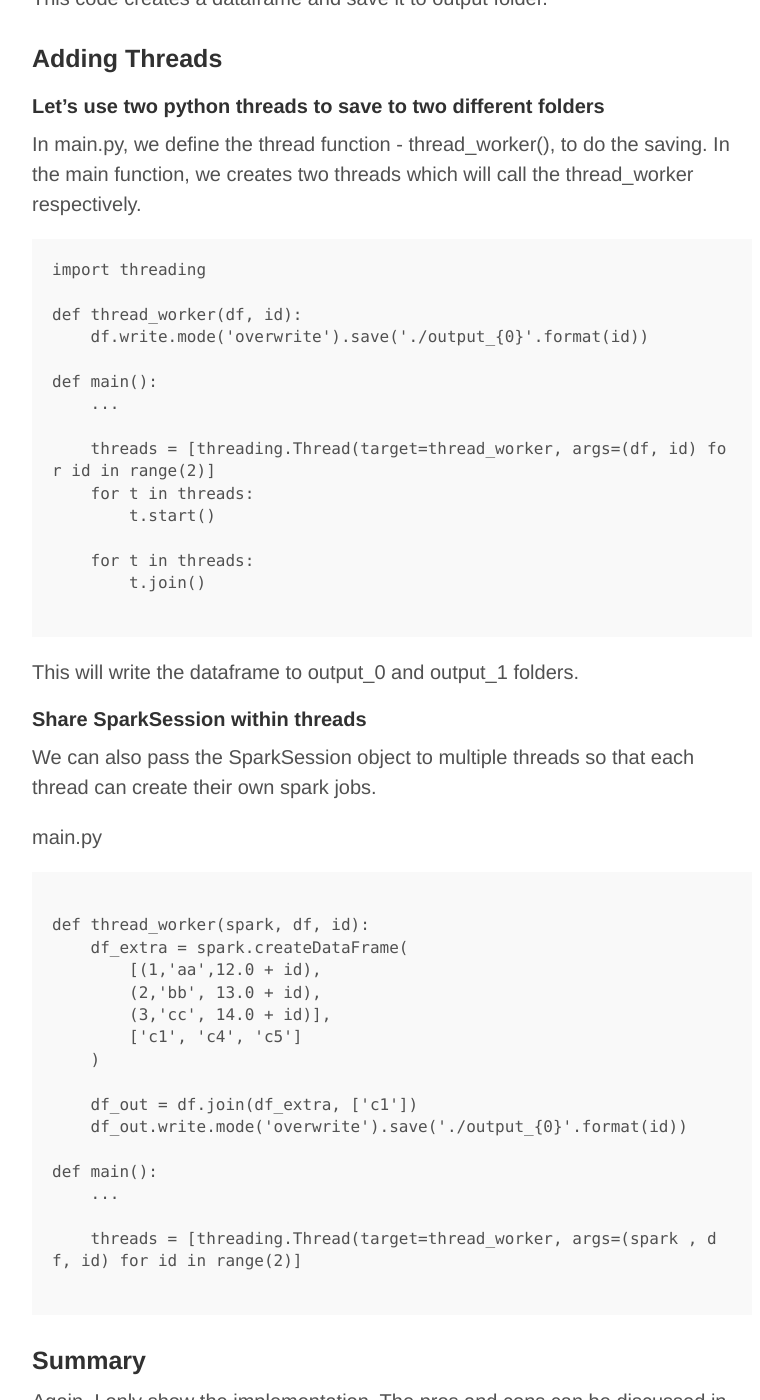
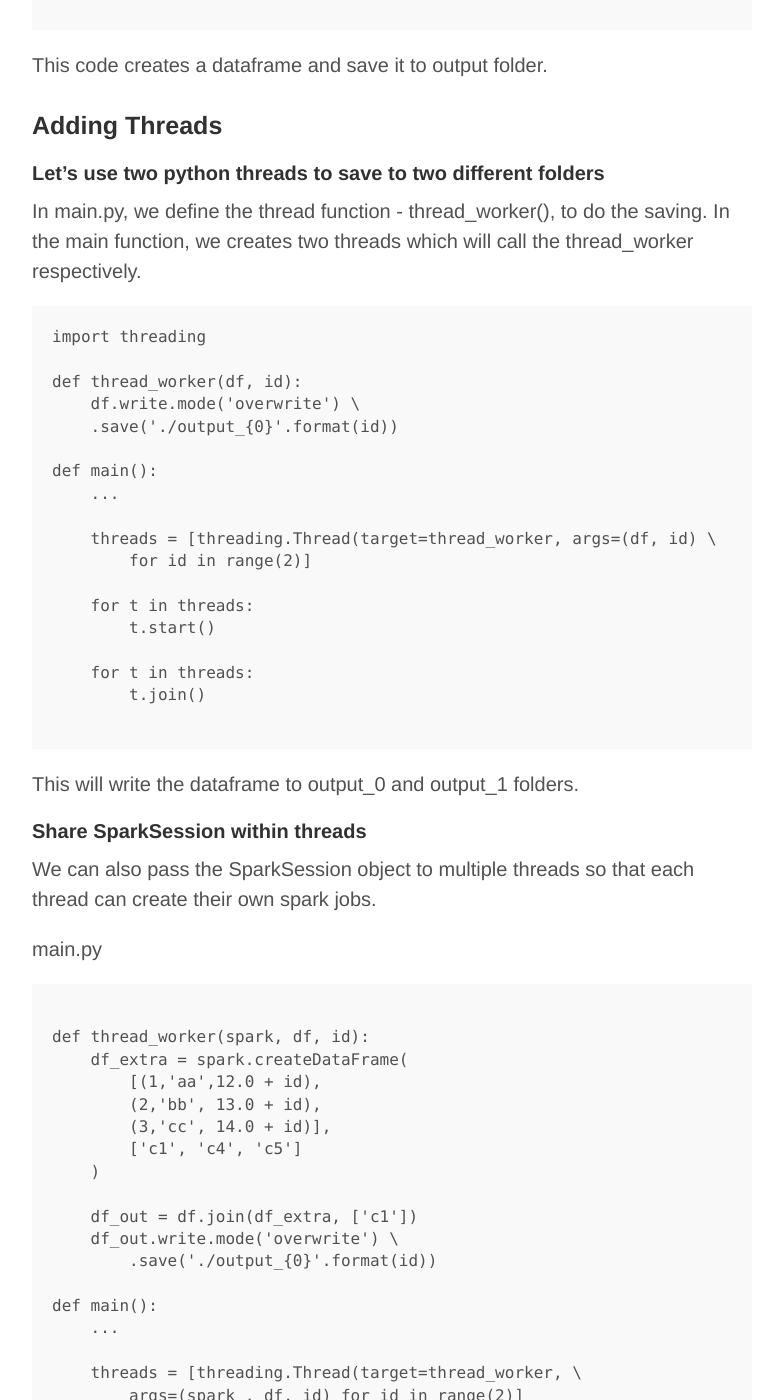
Before and after one commit to yorkhuang-au/yorkhuang-au.github.io, a Jekyll site: the page built from _posts/2019-11-17-Use-Threading-In-Pyspark.md, in a window 1280 px wide and 1400 px high, scrolled down 1039 px. Shown: the whole window, without its empty margins (248-1008 px from the left). Built offline with Jekyll 4.4.1, drawn with Linux system fonts in a browser that asks for light colours; some of the changed text lies outside the part shown.

Commit message:
add line-breakers

````diff
--- a/_posts/2019-11-17-Use-Threading-In-Pyspark.md
+++ b/_posts/2019-11-17-Use-Threading-In-Pyspark.md
@@ -15,7 +15,11 @@ main.py
 from pyspark.sql import SparkSession
 
 def main():
-    spark = SparkSession.builder.appName('Test_threading').getOrCreate()
+    spark = SparkSession \
+        .builder \
+        .appName('Test_threading') \
+        .getOrCreate()
+
     # Create a dataframe
     df = spark.createDataFrame(
         [(1,'a',2.0),
@@ -46,12 +50,15 @@ respectively.
 import threading
 
 def thread_worker(df, id):
-    df.write.mode('overwrite').save('./output_{0}'.format(id))
+    df.write.mode('overwrite') \
+    .save('./output_{0}'.format(id))
 
 def main():
     ...
 
-    threads = [threading.Thread(target=thread_worker, args=(df, id) for id in range(2)]
+    threads = [threading.Thread(target=thread_worker, args=(df, id) \
+        for id in range(2)]
+
     for t in threads:
         t.start()
 
@@ -78,12 +85,14 @@ def thread_worker(spark, df, id):
     )
 
     df_out = df.join(df_extra, ['c1'])
-    df_out.write.mode('overwrite').save('./output_{0}'.format(id))
+    df_out.write.mode('overwrite') \
+        .save('./output_{0}'.format(id))
 
 def main():
     ...
 
-    threads = [threading.Thread(target=thread_worker, args=(spark , df, id) for id in range(2)]
+    threads = [threading.Thread(target=thread_worker, \
+        args=(spark , df, id) for id in range(2)]
 
 ```
 
````
